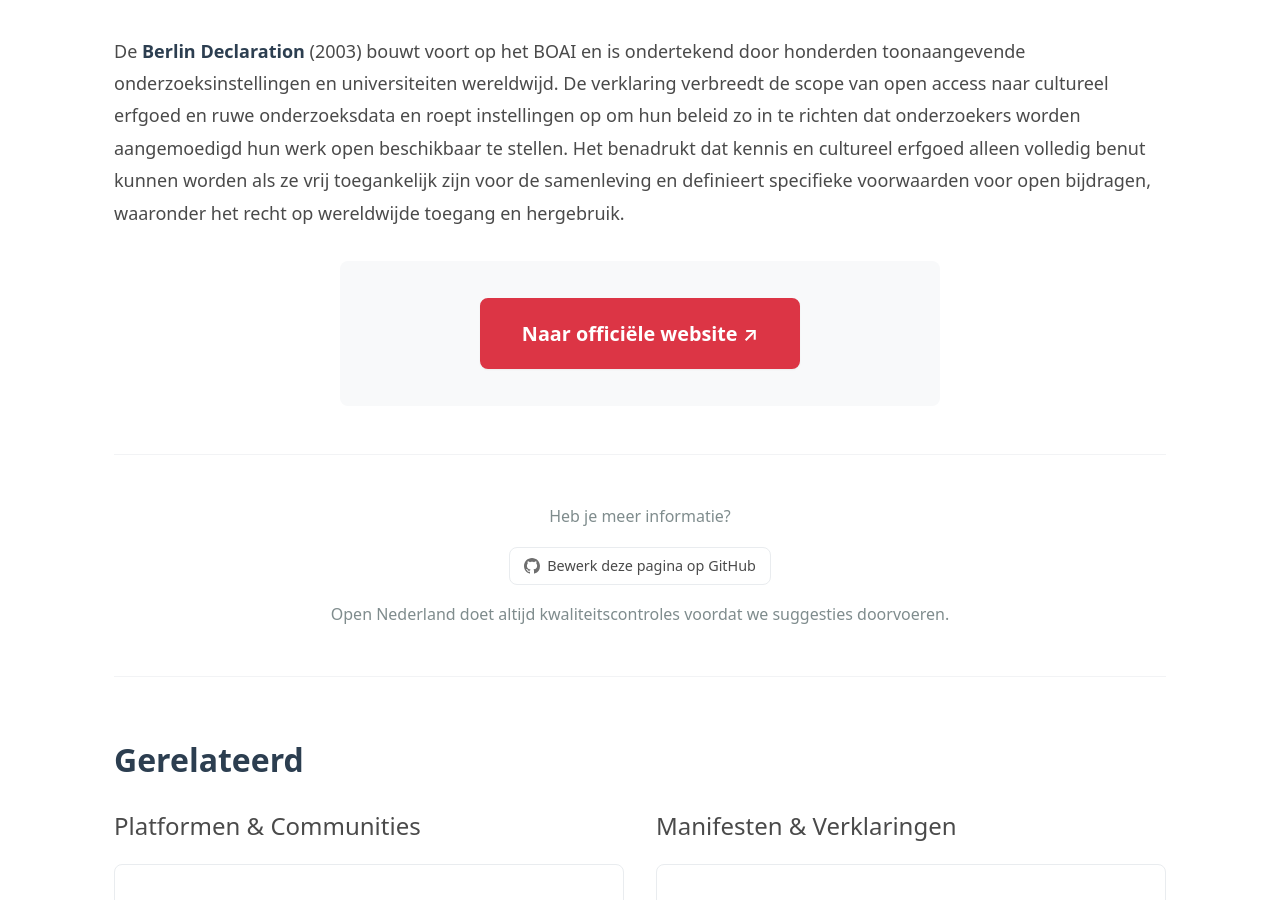
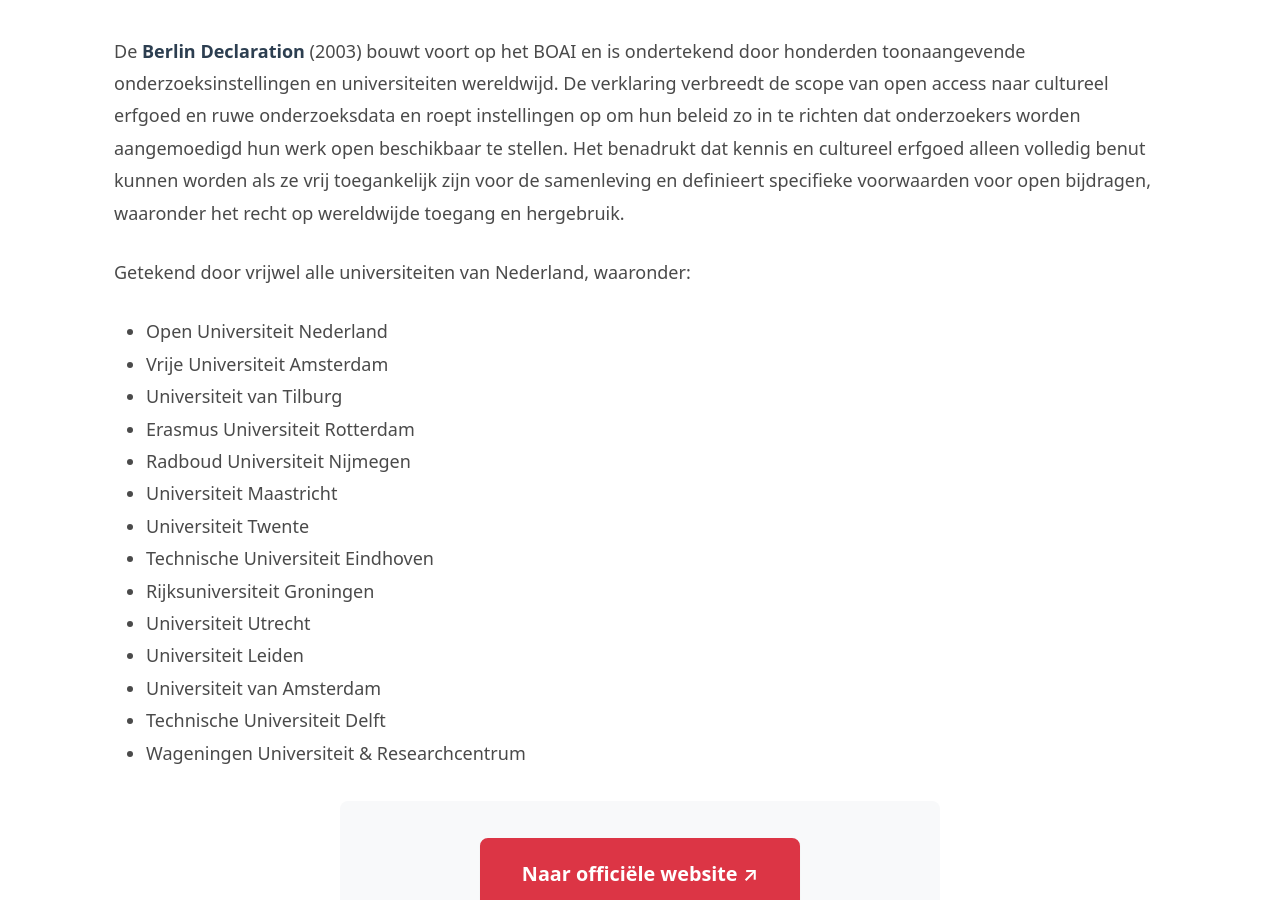
Before and after one commit to opennederland/www.opennederland.nl, a Jekyll site: the page built from _initiatives/Berlin_declaration.md, in a window 1280 px wide and 900 px high, scrolled down 319 px. Built offline with Jekyll 4.4.1, drawn with Linux system fonts in a browser that asks for light colours.

Commit message:
incremental updates to initiatives

```diff
--- a/_initiatives/Berlin_declaration.md
+++ b/_initiatives/Berlin_declaration.md
@@ -7,3 +7,19 @@
 year: 2003
 ---
 De [Berlin Declaration](https://openaccess.mpg.de/Berlin-Declaration) (2003) bouwt voort op het BOAI en is ondertekend door honderden toonaangevende onderzoeksinstellingen en universiteiten wereldwijd. De verklaring verbreedt de scope van open access naar cultureel erfgoed en ruwe onderzoeksdata en roept instellingen op om hun beleid zo in te richten dat onderzoekers worden aangemoedigd hun werk open beschikbaar te stellen. Het benadrukt dat kennis en cultureel erfgoed alleen volledig benut kunnen worden als ze vrij toegankelijk zijn voor de samenleving en definieert specifieke voorwaarden voor open bijdragen, waaronder het recht op wereldwijde toegang en hergebruik.
+
+Getekend door vrijwel alle universiteiten van Nederland, waaronder:
+* Open Universiteit Nederland
+* Vrije Universiteit Amsterdam
+* Universiteit van Tilburg
+* Erasmus Universiteit Rotterdam
+* Radboud Universiteit Nijmegen
+* Universiteit Maastricht
+* Universiteit Twente
+* Technische Universiteit Eindhoven
+* Rijksuniversiteit Groningen
+* Universiteit Utrecht
+* Universiteit Leiden
+* Universiteit van Amsterdam
+* Technische Universiteit Delft
+* Wageningen Universiteit & Researchcentrum
```
Also changed, not shown: _initiatives/Budapest_Open_Access_Initiative.md (+11 -0 lines), _initiatives/fair-principles.md (+1 -1 lines), _initiatives/open-government-partnership.md (+2 -0 lines), _initiatives/open-heritage-statement.md (+4 -0 lines).
